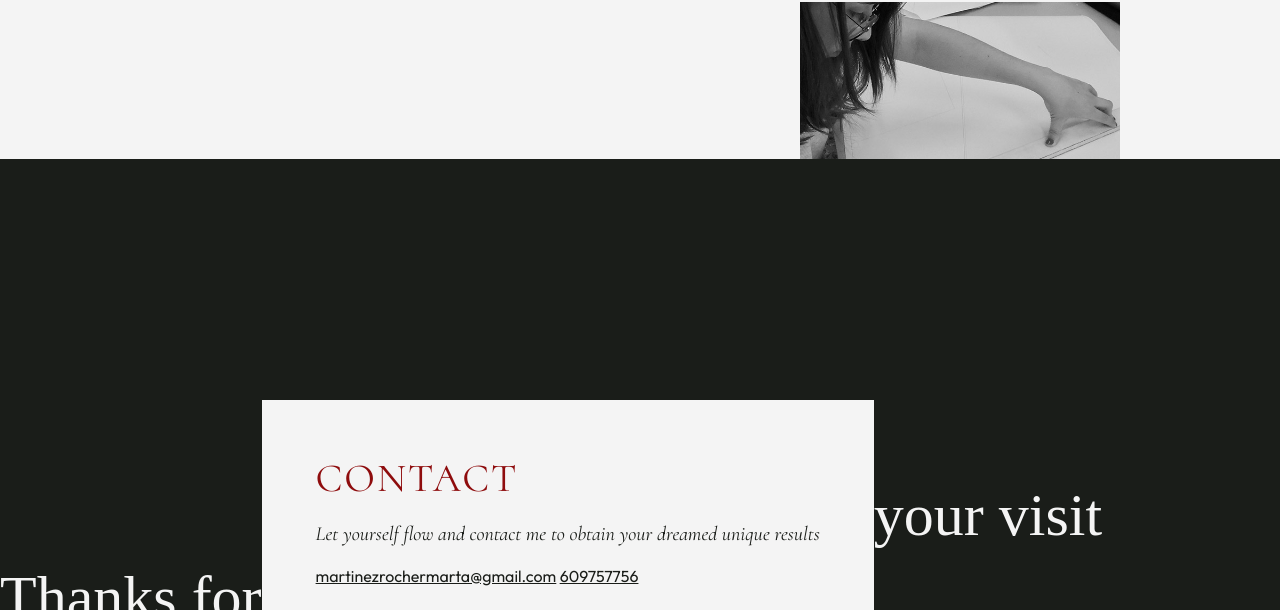
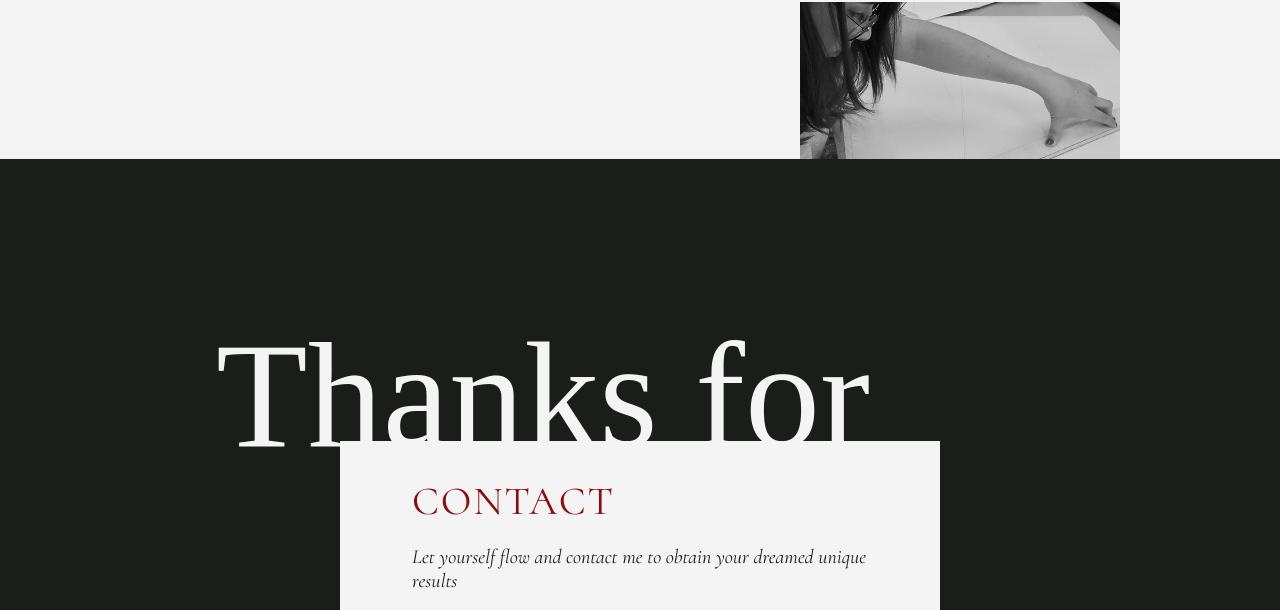
Before and after one commit to martroch/proyecto-about-me, a plain HTML site: page index.html in a window 1280 px wide. Shown: the part 3841-4451 px from the top of the page. Drawn offline with Linux system fonts and the light colour scheme.

Commit message:
contact responsive

```diff
--- a/index.html
+++ b/index.html
@@ -270,7 +270,7 @@
             </div>
         </div>
     </section>
-    <section class="secction-dark">
+    <section class="section-contact">
         <p class="top-contact">Thanks for</p>
         <div class="contact-card">
 
@@ -278,7 +278,7 @@
             <P class="cita-small color-drak-grey">Let yourself flow and contact me to obtain your dreamed unique results
             </P>
             <a href="mailto:martinezrochermarta@gmail.com" class="contact-link"
-                target="_blank">martinezrochermarta@gmail.com</a>
+                target="_blank">martinezrochermarta@gmail.com</a><br><br>
             <a href="tel:+34609757756" class="contact-link" target="_blank">609757756</a>
             <div class="conctact-links">
                 <a href="https://www.instagram.com/martamartinezrocher/" target="_blank"><svg width="36" height="36"
--- a/scss/layout/contact.scss
+++ b/scss/layout/contact.scss
@@ -1,13 +1,37 @@
+.section-contact{
+    background-color: $dark-grey;
+    padding: 0px $space-large;
+    display: flex;
+    flex-direction: column;
+    align-items: center;
+    justify-content: center;
+
+}
+
 .contact-card{
     background-color: $white;
     padding: $xl*1.5;
+    max-width: 354px;
+    @media (min-width: 1024px) {
+        max-width: 600px;
+        justify-content: center;
+        padding:$xl $xl*2;
+
+        }
 }
 .top-contact{
     margin-bottom: -16px;
+    margin-left: -110px;
     color: $white;
     font-family: 'conmornt';
     font-size: 60px;
-    font-weight: 100;
+
+
+    @media (min-width: 1024px) {
+        font-size: 150px;
+        margin-bottom: -40px;
+        margin-left: -194px;
+        }
 }
 
 .bottom-contact{
@@ -15,9 +39,14 @@
     color: $white;
     font-family: 'conmornt';
     font-size: 60px;
-    font-weight: 100;
-    display: flex;
-    justify-content: right;
+    margin-right: -128px;
+
+
+   @media (min-width: 1024px) {
+    font-size: 150px;
+    margin-right: -254px;
+    margin-top: -71px;
+    }
 }
 
 .conctact-links{
```
Also changed, not shown: css/style.css.
